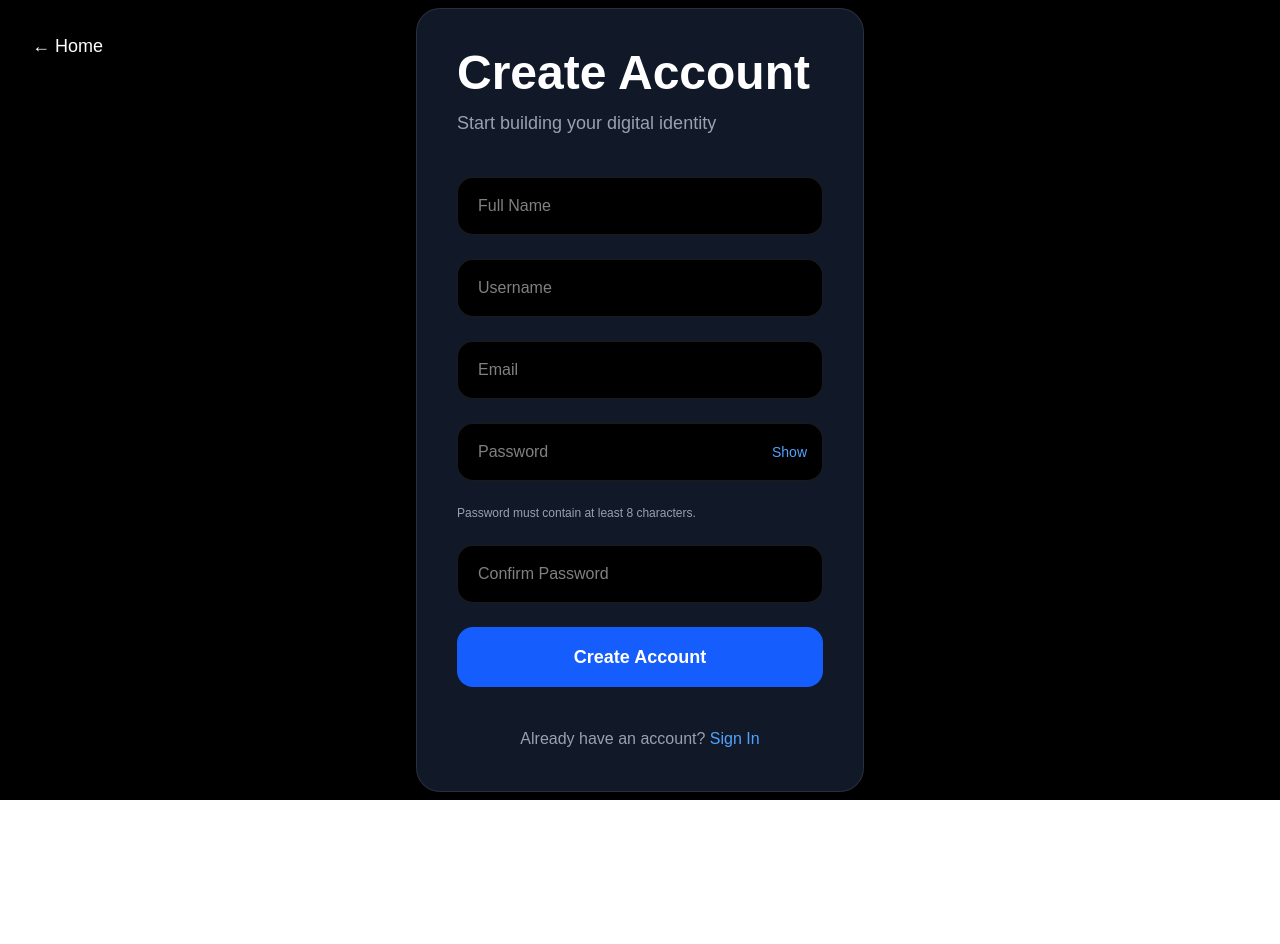
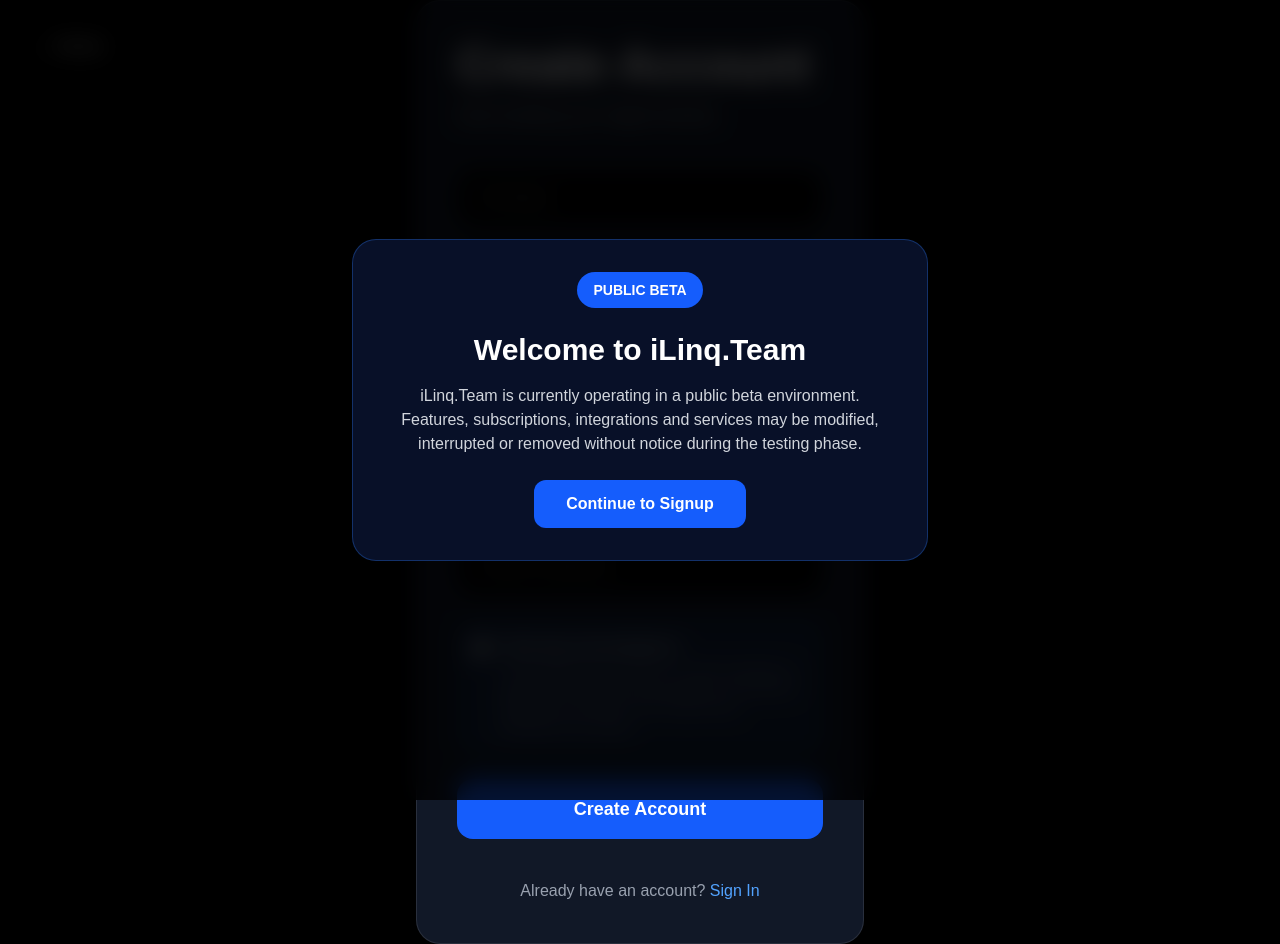
Before and after one commit to iits-solutions/digital-business-card, a Next.js app: page /signup in a window 1280 px wide. Before the commit the page ends 800 px from the top, so only its background shows below. Built offline with nearby package versions, Linux system fonts and the light colour scheme.

Commit message:
Checkpoint: Public Beta Protection System Complete

```diff
--- a/app/components/BetaNotice.tsx
+++ b/app/components/BetaNotice.tsx
@@ -1,4 +1,6 @@
 "use client";
+
+import Image from "next/image";
 
 import { useEffect, useState } from "react";
 
@@ -47,61 +49,80 @@
   if (!open) return null;
 
 return (
-    <div className="fixed inset-0 z-[9999] bg-black/80 backdrop-blur-md flex items-center justify-center px-4">
-      <div className="max-w-2xl w-full bg-[#081028] border border-blue-500/30 rounded-3xl p-8 shadow-2xl">
+  <div className="fixed inset-0 z-[9999] bg-black/85 backdrop-blur-md flex items-center justify-center px-4">
+    <div className="max-w-3xl w-full bg-[#081028] border border-blue-500/40 rounded-[32px] p-8 md:p-12 shadow-[0_0_40px_rgba(37,99,235,0.25)]">
 
       <div className="text-center">
 
-          <div className="text-5xl mb-4">
-            🚧
+        {/* Logo */}
+        <div className="flex justify-center mb-6">
+  <Image
+    src="/ilinq-logo.png"
+    alt="iLinq Team"
+    width={110}
+    height={110}
+    priority
+  />
 </div>
 
-          <h2 className="text-3xl font-bold text-white mb-4">
+        {/* Badge */}
+        <div className="inline-flex items-center px-6 py-2 rounded-full bg-blue-600 text-white font-semibold text-sm mb-8 shadow-lg">
+          PUBLIC BETA
+        </div>
+
+        {/* Heading */}
+        <h2 className="text-3xl md:text-5xl font-bold text-white mb-8">
           Welcome to iLinq.Team
         </h2>
 
-          <p className="text-gray-300 leading-relaxed mb-6">
-            iLinq.Team is currently in active development and
-            public beta testing.
-            Features, subscriptions, integrations and services
-            may be modified, unavailable or changed without
-            prior notice.
+        {/* Main Text */}
+        <p className="text-gray-300 text-lg leading-relaxed max-w-2xl mx-auto mb-6">
+          iLinq.Team is currently operating in a public beta
+          environment. Features, subscriptions, integrations
+          and services may be modified, interrupted or removed
+          without notice during the testing phase.
         </p>
 
-          <p className="text-gray-400 text-sm mb-6">
-            Please do not rely on the platform for critical
-            business operations or commercial transactions
-            until the official public release.
+        <div className="w-full h-px bg-white/10 my-8"></div>
+
+        {/* Legal Text */}
+        <p className="text-gray-400 leading-relaxed max-w-2xl mx-auto mb-8">
+          By continuing, you acknowledge that you are
+          accessing a pre-release version of the platform
+          and agree to participate in testing and evaluation
+          activities. The platform should not yet be relied
+          upon for critical business operations or commercial
+          transactions.
         </p>
 
-          <label className="flex items-center justify-center gap-2 mb-6 text-sm text-gray-300">
+        {/* Don't Show Again */}
+        <label className="flex items-center justify-center gap-3 mb-8 text-gray-300">
           <input
             type="checkbox"
             checked={dontShow}
             onChange={(e) =>
               setDontShow(e.target.checked)
             }
+            className="w-4 h-4"
           />
           Don't show again on this device
         </label>
 
+        {/* Button */}
         <button
-            disabled={countdown > 0}
           onClick={handleContinue}
-            className={`px-8 py-3 rounded-xl font-semibold transition ${
-              countdown > 0
-                ? "bg-gray-700 text-gray-400 cursor-not-allowed"
-                : "bg-blue-600 hover:bg-blue-500 text-white"
-            }`}
+          className="px-10 py-4 rounded-2xl bg-blue-600 hover:bg-blue-500 text-white font-semibold text-lg transition"
         >
-            {countdown > 0
-              ? `Continue in ${countdown}s`
-              : "Continue to iLinq"}
+          Continue to iLinq
         </button>
 
+        {/* Version */}
+        <div className="mt-8 text-gray-500 text-sm">
+          iLinq.Team Beta v0.9
         </div>
 
       </div>
     </div>
+  </div>
 );
 }
--- /dev/null
+++ b/app/components/LoginBetaNotice.tsx
@@ -0,0 +1,66 @@
+"use client";
+
+import { useEffect, useState } from "react";
+
+export default function LoginBetaNotice() {
+  const [open, setOpen] = useState(true);
+  const [countdown, setCountdown] = useState(5);
+
+  useEffect(() => {
+    const timer = setInterval(() => {
+      setCountdown((prev) => {
+        if (prev <= 1) {
+          clearInterval(timer);
+          return 0;
+        }
+        return prev - 1;
+      });
+    }, 1000);
+
+    return () => clearInterval(timer);
+  }, []);
+
+  if (!open) return null;
+
+  return (
+    <div className="fixed inset-0 z-[9999] bg-black/80 backdrop-blur-md flex items-center justify-center px-4">
+
+      <div className="max-w-xl w-full bg-[#081028] border border-blue-500/30 rounded-3xl p-8">
+
+        <div className="text-center">
+
+          <div className="inline-flex items-center px-4 py-2 rounded-full bg-blue-600 text-white text-sm font-semibold mb-6">
+            PUBLIC BETA
+          </div>
+
+          <h2 className="text-3xl font-bold text-white mb-4">
+            Welcome to iLinq.Team
+          </h2>
+
+          <p className="text-gray-300 mb-6">
+            iLinq.Team is currently operating in a public beta
+            environment. Features and services may change during
+            development and testing.
+          </p>
+
+          <button
+            disabled={countdown > 0}
+            onClick={() => setOpen(false)}
+            className={`px-8 py-3 rounded-xl font-semibold ${
+              countdown > 0
+                ? "bg-gray-700 text-gray-400 cursor-not-allowed"
+                : "bg-blue-600 hover:bg-blue-500 text-white"
+            }`}
+          >
+            {countdown > 0
+              ? `Continue in ${countdown}s`
+              : "Continue to Login"}
+          </button>
+
+        </div>
+
+      </div>
+
+    </div>
+  );
+}
--- /dev/null
+++ b/app/components/SignupBetaNotice.tsx
@@ -0,0 +1,66 @@
+"use client";
+
+import { useEffect, useState } from "react";
+
+export default function SignupBetaNotice() {
+  const [open, setOpen] = useState(true);
+  const [countdown, setCountdown] = useState(5);
+
+  useEffect(() => {
+    const timer = setInterval(() => {
+      setCountdown((prev) => {
+        if (prev <= 1) {
+          clearInterval(timer);
+          return 0;
+        }
+        return prev - 1;
+      });
+    }, 1000);
+
+    return () => clearInterval(timer);
+  }, []);
+
+  if (!open) return null;
+
+  return (
+    <div className="fixed inset-0 z-[9999] bg-black/80 backdrop-blur-md flex items-center justify-center px-4">
+
+      <div className="max-w-xl w-full bg-[#081028] border border-blue-500/30 rounded-3xl p-8">
+
+        <div className="text-center">
+
+          <div className="inline-flex items-center px-4 py-2 rounded-full bg-blue-600 text-white text-sm font-semibold mb-6">
+            PUBLIC BETA
+          </div>
+
+          <h2 className="text-3xl font-bold text-white mb-4">
+            Welcome to iLinq.Team
+          </h2>
+
+          <p className="text-gray-300 mb-6">
+            iLinq.Team is currently operating in a public beta environment.
+            Features, subscriptions, integrations and services may be modified,
+            interrupted or removed without notice during the testing phase.
+          </p>
+
+          <button
+            disabled={countdown > 0}
+            onClick={() => setOpen(false)}
+            className={`px-8 py-3 rounded-xl font-semibold ${
+              countdown > 0
+                ? "bg-gray-700 text-gray-400 cursor-not-allowed"
+                : "bg-blue-600 hover:bg-blue-500 text-white"
+            }`}
+          >
+            {countdown > 0
+              ? `Continue in ${countdown}s`
+              : "Continue to Signup"}
+          </button>
+
+        </div>
+
+      </div>
+
+    </div>
+  );
+}
--- a/app/login/page.tsx
+++ b/app/login/page.tsx
@@ -5,6 +5,8 @@
 import { signIn } from "next-auth/react";
 
 import { useRouter } from "next/navigation";
+
+import LoginBetaNotice from "../components/LoginBetaNotice";
 
 export default function LoginPage() {
 
@@ -83,6 +85,8 @@
   return (
 
     <main className="min-h-screen bg-black text-white flex items-center justify-center px-6 relative">
+
+      <LoginBetaNotice />
 
       {/* Back Button */}
       <a
--- a/app/signup/page.tsx
+++ b/app/signup/page.tsx
@@ -3,6 +3,8 @@
 import { useState } from "react";
 
 import { useRouter } from "next/navigation";
+
+import SignupBetaNotice from "../components/SignupBetaNotice";
 
 export default function SignupPage() {
 
@@ -149,6 +151,8 @@
 
     <main className="min-h-screen bg-black text-white flex items-center justify-center px-6 relative">
 
+      <SignupBetaNotice />
+
       {/* Back Button */}
       <a
         href="/"
@@ -265,6 +269,29 @@
 
 )}
 
+<div className="bg-blue-500/10 border border-blue-500/30 rounded-2xl p-4">
+  <label className="flex items-start gap-3 cursor-pointer">
+    <input
+      type="checkbox"
+      required
+      className="mt-1 h-4 w-4"
+    />
+
+    <div>
+      <p className="text-sm text-white font-medium">
+        Public Beta Acknowledgment
+      </p>
+
+      <p className="text-xs text-gray-400 mt-1 leading-relaxed">
+        I acknowledge that iLinq.Team is currently operating
+        in a public beta environment and that features,
+        subscriptions, integrations and services may change
+        during development and testing.
+      </p>
+    </div>
+  </label>
+</div>
+
           {/* Button */}
           <button
   type="submit"
```
Also changed, not shown: public/iLinq-Logo.png (added). Lines whose indentation alone changed are shown as unchanged.
